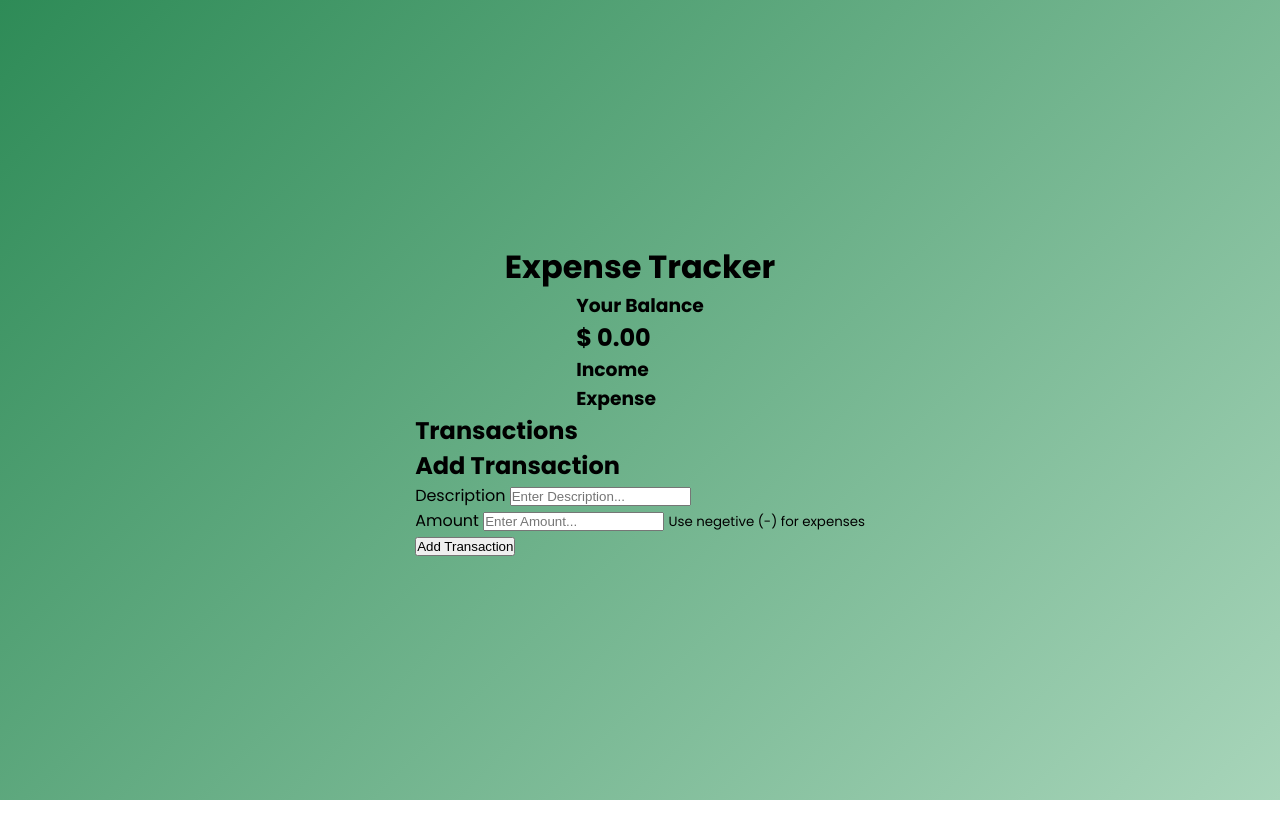
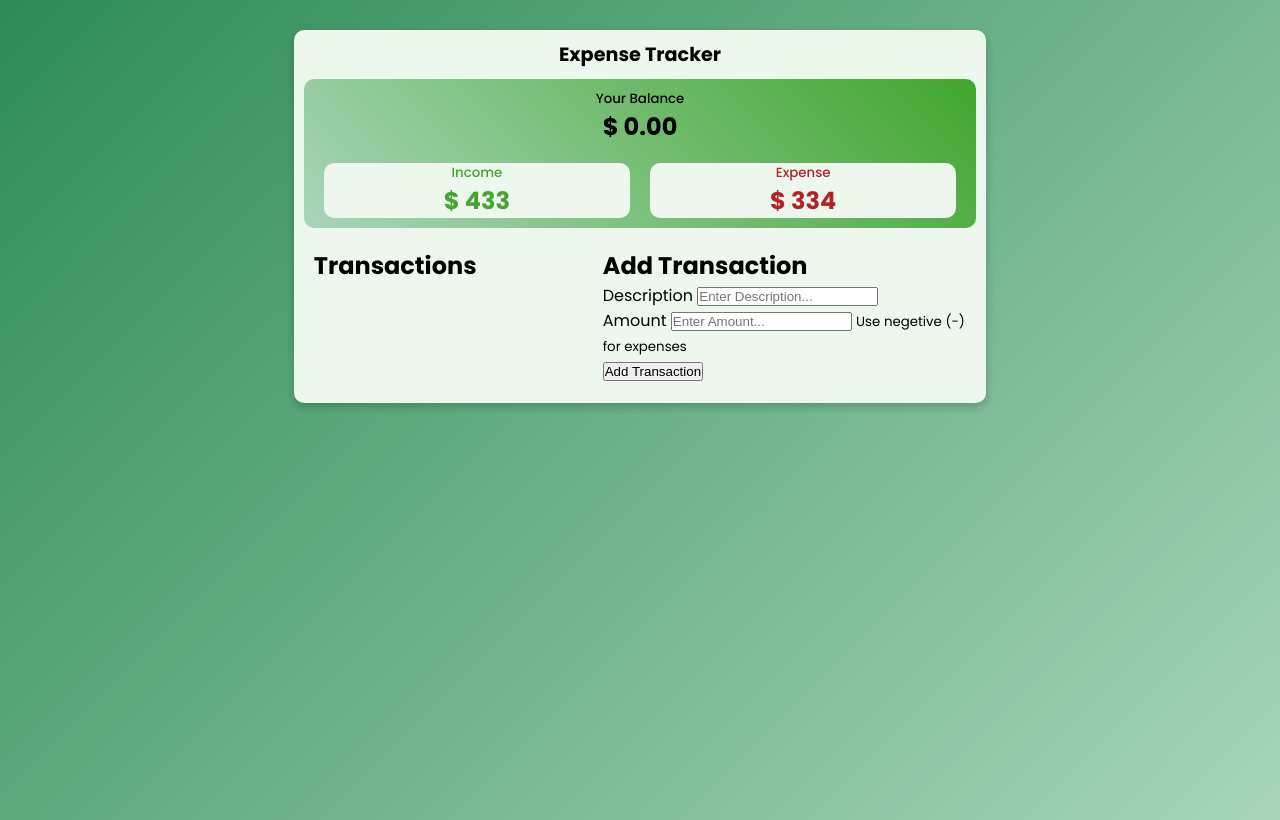
Before and after one commit to AAYUSHI1507/BuildProjects__02_11_26, a plain HTML site: page project4_expenseTacker/index.html in a window 1280 px wide. Drawn offline with Linux system fonts and the light colour scheme.

Commit message:
Refactor body and container styles for improved layout and alignment

```diff
--- a/project4_expenseTacker/index.html
+++ b/project4_expenseTacker/index.html
@@ -20,11 +20,11 @@
             <div class="summary">
                 <div class="income">
                     <h3>Income</h3>
-                    <p id="income-amount"></p>
+                    <p id="income-amount">$ 433</p>
                 </div>
                 <div class="expense">
                     <h3>Expense</h3>
-                    <p id="expense-amount"></p>
+                    <p id="expense-amount">$ 334</p>
                 </div>
             </div>
         </div>
--- a/project4_expenseTacker/style.css
+++ b/project4_expenseTacker/style.css
@@ -8,7 +8,8 @@ body{
     font-family: "poppins","sanserif";
     display: flex;
     justify-content: center;
-    align-items: center;
+    align-items: flex-start;
+    margin-top: 20px;
     min-height: 100vh;
     background: linear-gradient(135deg,#2e8b57,#a8d5ba);
 }
@@ -18,4 +19,71 @@ body{
     display: flex;
     flex-direction: column;
     align-items: center;
+    margin: 10px;
+    background-color: rgb(237, 247, 238);
+    padding: 10px;
+    border-radius: 10px;
+    box-shadow:  0 4px 8px rgba(0, 0, 0, 0.2);
 }
+
+.balance-container{
+    /* background-color: #a8d5ba; */
+    background: linear-gradient(45deg,  #a8d5ba,#42a62e);
+    padding: 10px;
+    margin: 10px;
+    width: 100%;
+    border-radius: 10px;
+    text-align: center;
+
+}
+.container h1{
+    font-size: larger;
+}
+
+.balance-container h3{
+    font-size: smaller;
+    font-weight: 500;
+}
+.summary{
+    display: flex;
+    justify-content: space-around;
+    margin-top: 1.2rem;
+}
+.income,.expense{
+    background-color: rgb(237, 247, 238);
+    width: 47%;
+    border-radius: 10px;
+}
+.expense>p,.income>p{
+    font-weight: 700;
+    font-size: x-large;
+    line-height: -3px;
+}
+.income{
+    color: #42a62e;
+
+}
+.expense{
+    color: rgb(178, 36, 36);
+}
+.main-content{
+    display: flex;
+    justify-content: space-between;
+    column-gap: 20px;
+    /* flex-wrap: wrap; */
+}
+
+.transaction-Container{
+    min-width: 40%;
+    padding: 10px;
+}
+
+.transaction-Form-container{
+    padding: 10px;
+}
+
+@media (max-width: 600px) {
+    .main-content{
+        flex-direction: column;
+    }
+}
```
